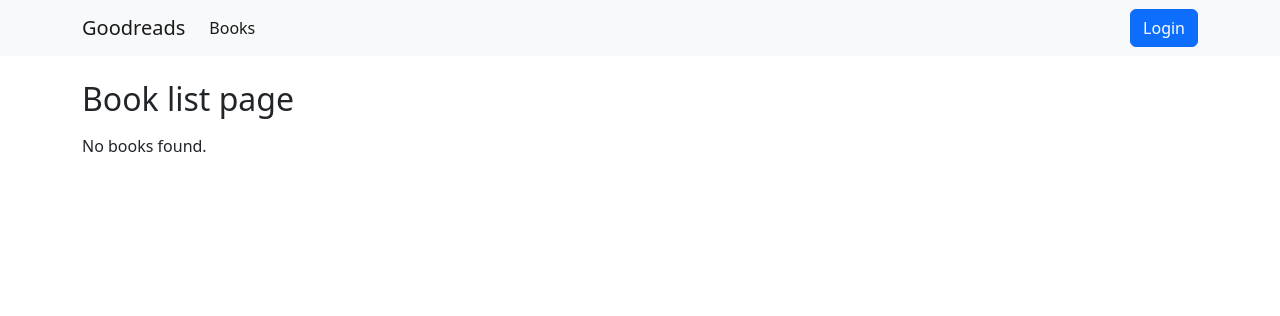
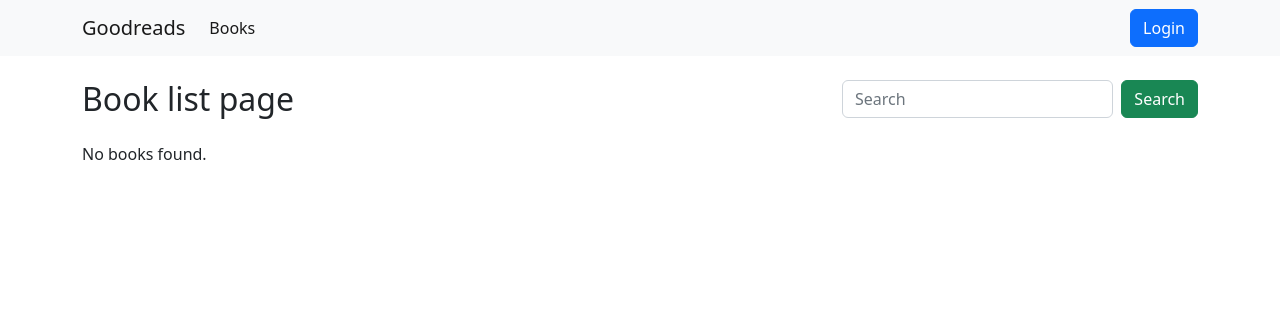
Before and after one commit to Imomali-Aziz/goodreads, a Django app: page /books/ in a window 1280 px wide. Shown: the top 316 px of the page. Run offline with Django 4.2, Linux system fonts and the light colour scheme; data that the repository does not hold is empty.

Commit message:
Search field added

```diff
--- a/books/views.py
+++ b/books/views.py
@@ -17,13 +17,17 @@ from books.models import Book
 class BookListView(View):
     def get(self, request):
         books = Book.objects.all().order_by('id')
-        page_size = request.GET.get('page_size', 2)
+        search_query = request.GET.get('q', '')
+        if search_query:
+            books = books.filter(title__icontains=search_query)
+
+        page_size = request.GET.get('page_size', 4)
         paginator = Paginator(books, page_size)
 
         page_num = request.GET.get('page', 1)
         page_obj = paginator.get_page(page_num)
 
-        return render(request, 'book_list.html', {'page_obj': page_obj})
+        return render(request, 'book_list.html', {'page_obj': page_obj, 'search_query': search_query})
 
 
 class BookDetailView(DetailView):
--- a/templates/book_list.html
+++ b/templates/book_list.html
@@ -3,7 +3,17 @@
 {% block title %}Books{% endblock title %}
 
 {% block content %}
-    <h2 class='mb-3'>Book list page</h2>
+    <div class="row mb-3 justify-content-between">
+        <div class="col-4">
+            <h2>Book list page</h2>
+        </div>
+        <div class="col-4">
+            <form class='d-flex'>
+                <input type="search" class='form-control me-2' placeholder='Search' value='{{ search_query }}' name="q">
+                <button type="submit" class='btn btn-success'>Search</button>
+            </form>
+        </div>
+    </div>
 
         {% if page_obj %}
             {% for book in page_obj.object_list %}
```
Also changed, not shown: books/tests.py (+24 -2 lines).
